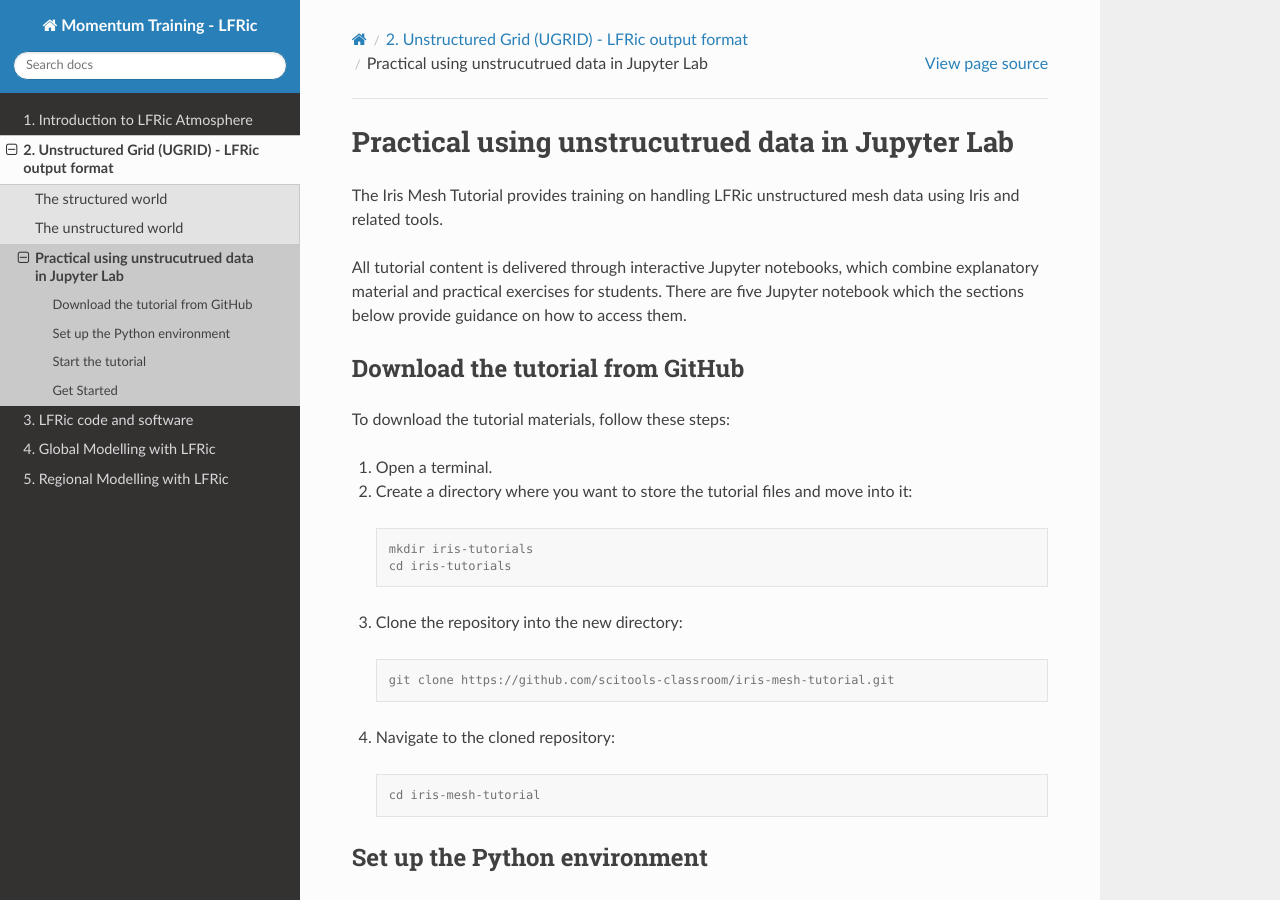
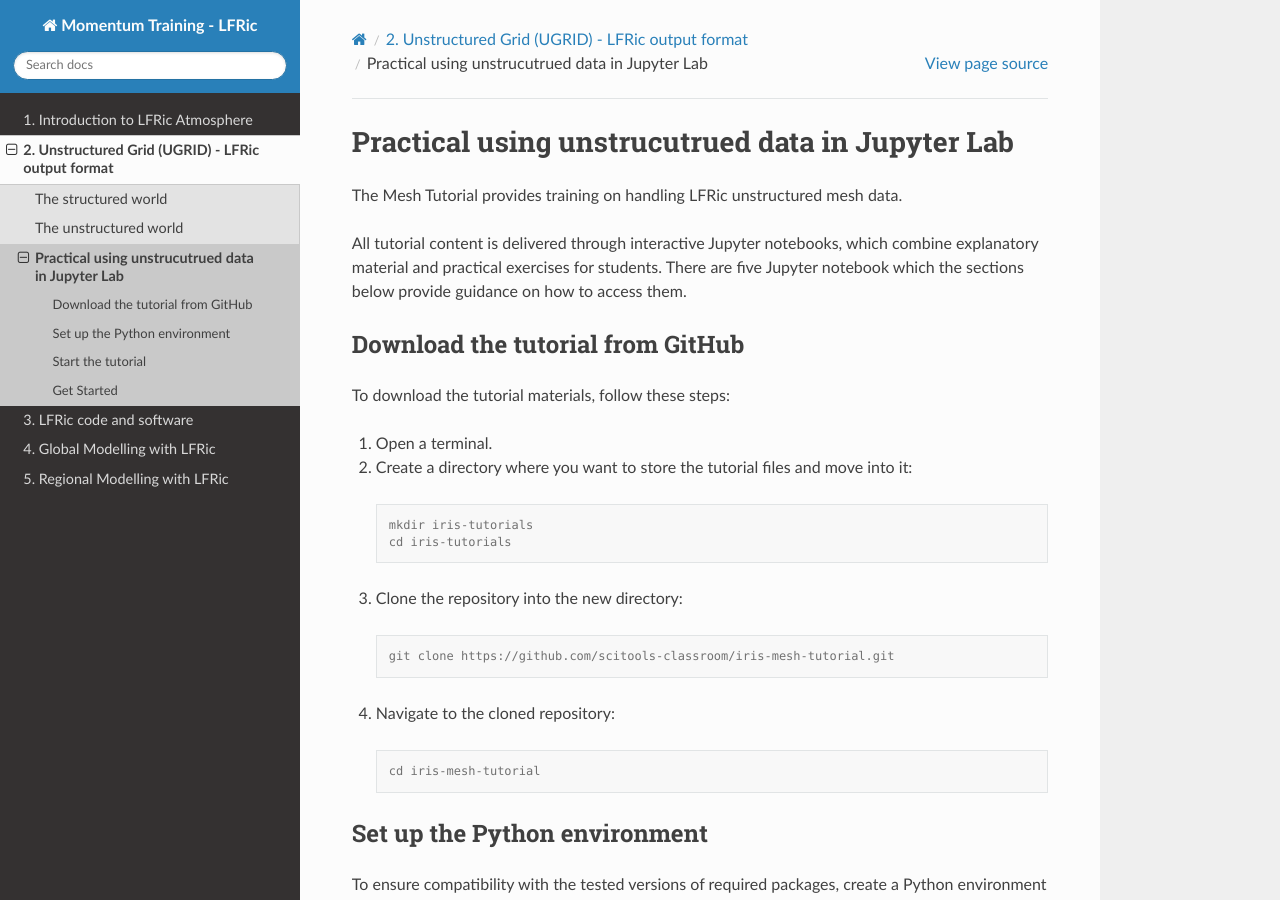
Before and after one commit to MetOffice/LFRic-Atmosphere-Training, a Sphinx documentation site: the page built from source/mesh_overview/exercises/practical_exercises.rst, in a window 1280 px wide and 900 px high. Built offline with Sphinx 7.4.7 and the Read the Docs theme 3.1.0, drawn with Linux system fonts in a browser that asks for light colours.

Commit message:
Update source/mesh_overview/exercises/practical_exercises.rst
Co-authored-by: Bjoern Fock <5771605+BHFock@users.noreply.github.com>
Signed-off-by: Forough Goudarzi <foroughg@yahoo.com>

```diff
--- a/source/mesh_overview/exercises/practical_exercises.rst
+++ b/source/mesh_overview/exercises/practical_exercises.rst
@@ -2,7 +2,7 @@
 Practical using unstrucutrued data in Jupyter Lab
 **************************************************
 
-The Iris Mesh Tutorial provides training on handling LFRic unstructured mesh data using Iris and related tools.
+The Mesh Tutorial provides training on handling LFRic unstructured mesh data.
 
 All tutorial content is delivered through interactive Jupyter notebooks, which combine explanatory material and practical exercises for students.
 There are five Jupyter notebook which the sections below provide guidance on how to access them.
```
